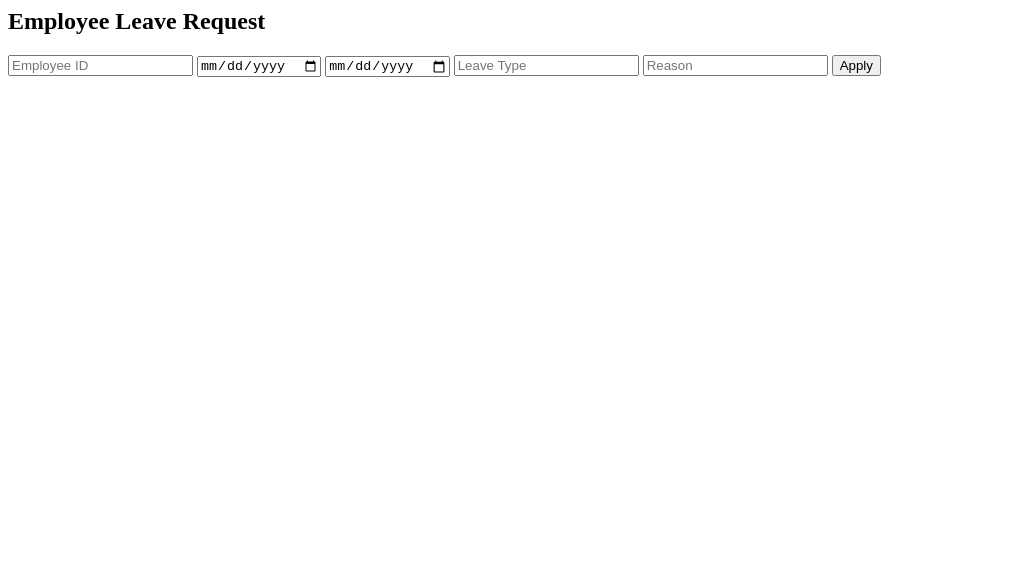
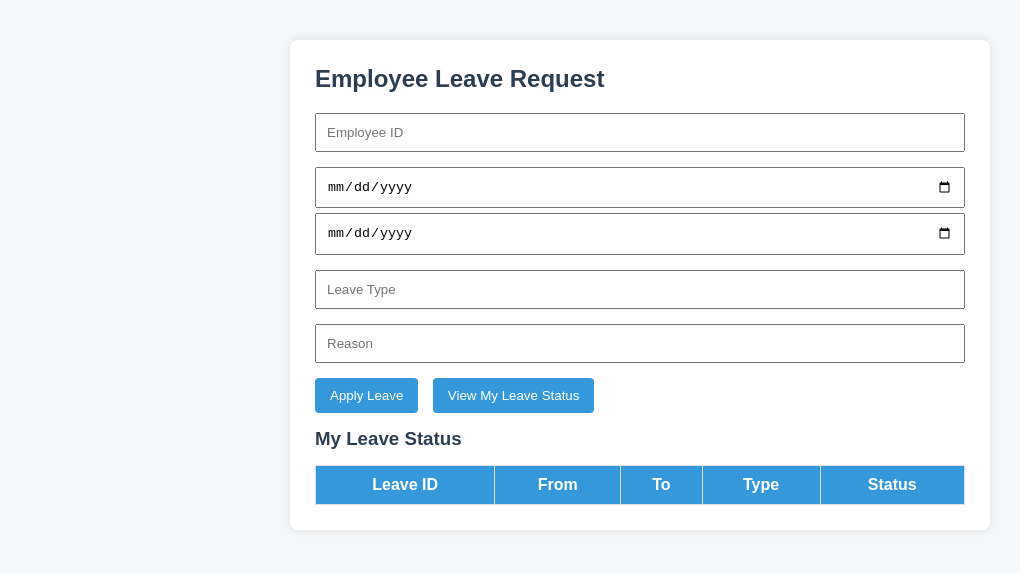
Before and after one commit to aabeethh/hr-management-system, a website: page employee.html in a window 1280 px wide. Shown: the whole page, without its empty margins (0-1020 px from the left). Drawn offline with Linux system fonts and the light colour scheme; no server answers.

Commit message:
after changing apply button

```diff
--- /dev/null
+++ b/employee.css
@@ -0,0 +1,81 @@
+/* RESET */
+* {
+  box-sizing: border-box;
+  margin: 0;
+  padding: 0;
+}
+
+/* PAGE */
+body {
+  font-family: Arial, sans-serif;
+  background: #f4f6f8;
+  padding: 40px;
+}
+
+/* CONTAINER */
+.container {
+  background: white;
+  padding: 25px;
+  max-width: 700px;
+  margin: auto;
+  border-radius: 8px;
+  box-shadow: 0 0 10px rgba(0,0,0,0.1);
+}
+
+/* HEADINGS */
+h2, h3 {
+  margin-bottom: 15px;
+  color: #2c3e50;
+}
+
+/* INPUTS */
+.form-group {
+  margin-bottom: 10px;
+}
+
+input {
+  width: 100%;
+  padding: 10px;
+  margin-top: 5px;
+}
+
+/* BUTTONS */
+.button-group {
+  margin: 15px 0;
+}
+
+button {
+  padding: 10px 15px;
+  margin-right: 10px;
+  background-color: #3498db;
+  color: white;
+  border: none;
+  border-radius: 4px;
+  cursor: pointer;
+}
+
+button:hover {
+  background-color: #2980b9;
+}
+
+/* TABLE */
+table {
+  width: 100%;
+  border-collapse: collapse;
+  margin-top: 15px;
+}
+
+th, td {
+  border: 1px solid #ddd;
+  padding: 10px;
+  text-align: center;
+}
+
+th {
+  background-color: #3498db;
+  color: white;
+}
+
+tr:nth-child(even) {
+  background-color: #f2f2f2;
+}
--- a/employee.html
+++ b/employee.html
@@ -1,10 +1,54 @@
+<!DOCTYPE html>
+<html lang="en">
+<head>
+  <meta charset="UTF-8">
+  <title>Employee Dashboard</title>
+  <link rel="stylesheet" href="employee.css">
+</head>
+<body>
+
+<div class="container">
   <h2>Employee Leave Request</h2>
 
+  <div class="form-group">
     <input id="empId" placeholder="Employee ID">
+  </div>
+
+  <div class="form-group">
     <input type="date" id="from">
     <input type="date" id="to">
+  </div>
+
+  <div class="form-group">
     <input id="type" placeholder="Leave Type">
+  </div>
+
+  <div class="form-group">
     <input id="reason" placeholder="Reason">
-<button onclick="applyLeave()">Apply</button>
+  </div>
+
+  <!-- BUTTONS -->
+  <div class="button-group">
+    <button id="applyBtn" onclick="applyLeave()">Apply Leave</button>
+    <button id="statusBtn" onclick="loadMyLeaves()">View My Leave Status</button>
+  </div>
+
+  <h3>My Leave Status</h3>
+
+  <table>
+    <thead>
+      <tr>
+        <th>Leave ID</th>
+        <th>From</th>
+        <th>To</th>
+        <th>Type</th>
+        <th>Status</th>
+      </tr>
+    </thead>
+    <tbody id="myLeaveTable"></tbody>
+  </table>
+</div>
 
 <script src="script.js"></script>
+</body>
+</html>
--- /dev/null
+++ b/hr.css
@@ -0,0 +1,106 @@
+* {
+  box-sizing: border-box;
+  font-family: Arial, Helvetica, sans-serif;
+}
+
+body {
+  margin: 0;
+  padding: 20px;
+  background: #f4f6f9;
+  color: #333;
+}
+
+/* Page title */
+h2 {
+  text-align: center;
+  color: #2e59d9;
+  margin-bottom: 30px;
+}
+
+/* Section headings */
+h3 {
+  margin-top: 30px;
+  color: #444;
+  border-left: 5px solid #2e59d9;
+  padding-left: 10px;
+}
+
+/* Form section */
+input {
+  padding: 8px;
+  margin: 5px;
+  width: 180px;
+  border-radius: 4px;
+  border: 1px solid #ccc;
+}
+
+input:focus {
+  outline: none;
+  border-color: #2e59d9;
+}
+
+/* Buttons */
+button {
+  padding: 8px 14px;
+  background: #2e59d9;
+  border: none;
+  color: white;
+  border-radius: 4px;
+  cursor: pointer;
+  margin-left: 5px;
+}
+
+button:hover {
+  background: #1c3faa;
+}
+
+/* Tables */
+table {
+  width: 100%;
+  border-collapse: collapse;
+  margin-top: 15px;
+  background: white;
+}
+
+table thead {
+  background: #2e59d9;
+  color: white;
+}
+
+table th,
+table td {
+  padding: 10px;
+  text-align: center;
+  border: 1px solid #ddd;
+}
+
+table tr:nth-child(even) {
+  background: #f2f2f2;
+}
+
+/* Delete button */
+table button {
+  background: #e74a3b;
+  padding: 6px 10px;
+}
+
+table button:hover {
+  background: #c0392b;
+}
+
+/* Leave buttons */
+.approve {
+  background: #1cc88a;
+}
+
+.approve:hover {
+  background: #17a673;
+}
+
+.reject {
+  background: #e74a3b;
+}
+
+.reject:hover {
+  background: #c0392b;
+}
--- /dev/null
+++ b/login.css
@@ -0,0 +1,64 @@
+* {
+  box-sizing: border-box;
+  font-family: Arial, Helvetica, sans-serif;
+}
+
+body {
+  margin: 0;
+  height: 100vh;
+  background: linear-gradient(135deg, #4e73df, #1cc88a);
+  display: flex;
+  justify-content: center;
+  align-items: center;
+}
+
+.login-container {
+  background: #ffffff;
+  padding: 30px;
+  width: 350px;
+  border-radius: 8px;
+  box-shadow: 0 10px 25px rgba(0, 0, 0, 0.2);
+}
+
+.login-container h2 {
+  text-align: center;
+  margin-bottom: 20px;
+  color: #333;
+}
+
+.login-container input {
+  width: 100%;
+  padding: 10px;
+  margin: 10px 0;
+  border-radius: 4px;
+  border: 1px solid #ccc;
+  font-size: 14px;
+}
+
+.login-container input:focus {
+  outline: none;
+  border-color: #4e73df;
+}
+
+.login-container button {
+  width: 100%;
+  padding: 10px;
+  background: #4e73df;
+  border: none;
+  color: white;
+  font-size: 16px;
+  border-radius: 4px;
+  cursor: pointer;
+  margin-top: 15px;
+}
+
+.login-container button:hover {
+  background: #2e59d9;
+}
+
+.login-container p {
+  text-align: center;
+  margin-top: 15px;
+  font-size: 13px;
+  color: #666;
+}
--- a/script.js
+++ b/script.js
@@ -92,23 +92,81 @@ function deleteEmp(id) {
     .then(() => loadEmployees());
 }
 
-/* ================= LEAVE ================= */
+
+
+
+
+/* ================= EMPLOYEE : APPLY LEAVE ================= */
 
 function applyLeave() {
+  const empId = document.getElementById("empId").value;
+  const from = document.getElementById("from").value;
+  const to = document.getElementById("to").value;
+  const type = document.getElementById("type").value;
+  const reason = document.getElementById("reason").value;
+
+  if (!empId || !from || !to || !type || !reason) {
+    alert("Please fill all fields");
+    return;
+  }
+
   fetch("http://localhost:3000/leave", {
     method: "POST",
     headers: { "Content-Type": "application/json" },
     body: JSON.stringify({
-      employee_id: empId.value,
-      from_date: from.value,
-      to_date: to.value,
-      leave_type: type.value,
-      reason: reason.value
+      employee_id: empId,
+      from_date: from,
+      to_date: to,
+      leave_type: type,
+      reason: reason
     })
-  }).then(() => alert("Leave Applied"));
+  })
+    .then(() => {
+      alert("Leave Applied Successfully");
+      loadMyLeaves(); // 🔥 auto-refresh status after apply
+    })
+    .catch(err => console.error(err));
 }
 
-// LOAD leave requests (HR)
+/* ================= EMPLOYEE : VIEW LEAVE STATUS ================= */
+
+function loadMyLeaves() {
+  const empId = document.getElementById("empId").value;
+  const table = document.getElementById("myLeaveTable");
+
+  if (!empId) {
+    alert("Please enter Employee ID");
+    return;
+  }
+
+  fetch(`http://localhost:3000/leave/employee/${empId}`)
+    .then(res => res.json())
+    .then(data => {
+      table.innerHTML = "";
+
+      if (data.length === 0) {
+        table.innerHTML =
+          "<tr><td colspan='5'>No leave records found</td></tr>";
+        return;
+      }
+
+      data.forEach(l => {
+        table.innerHTML += `
+          <tr>
+            <td>${l.leave_id}</td>
+            <td>${new Date(l.from_date).toLocaleDateString()}</td>
+            <td>${new Date(l.to_date).toLocaleDateString()}</td>
+            <td>${l.leave_type}</td>
+            <td>${l.status}</td>
+          </tr>
+        `;
+      });
+    })
+    .catch(err => {
+      console.error(err);
+      alert("Failed to load leave status");
+    });
+}
 function loadLeaves() {
   fetch("http://localhost:3000/leave")
     .then(res => res.json())
@@ -118,13 +176,19 @@ function loadLeaves() {
 
       leaveTable.innerHTML = "";
 
+      if (data.length === 0) {
+        leaveTable.innerHTML =
+          "<tr><td colspan='6'>No leave requests</td></tr>";
+        return;
+      }
+
       data.forEach(l => {
         leaveTable.innerHTML += `
           <tr>
             <td>${l.leave_id}</td>
             <td>${l.employee_id}</td>
-            <td>${l.from_date}</td>
-            <td>${l.to_date}</td>
+            <td>${new Date(l.from_date).toLocaleDateString()}</td>
+            <td>${new Date(l.to_date).toLocaleDateString()}</td>
             <td>${l.status}</td>
             <td>
               <button onclick="updateLeave(${l.leave_id}, 'Approved')">Approve</button>
@@ -133,7 +197,43 @@ function loadLeaves() {
           </tr>
         `;
       });
-    });
+    })
+    .catch(err => console.error(err));
+}
+/* ================= LEAVE (HR) ================= */
+
+function loadLeaves() {
+  fetch("http://localhost:3000/leave")
+    .then(res => res.json())
+    .then(data => {
+      const leaveTable = document.getElementById("leaveTable");
+      if (!leaveTable) return;
+
+      leaveTable.innerHTML = "";
+
+      if (data.length === 0) {
+        leaveTable.innerHTML =
+          "<tr><td colspan='6'>No leave requests</td></tr>";
+        return;
+      }
+
+      data.forEach(l => {
+        leaveTable.innerHTML += `
+          <tr>
+            <td>${l.leave_id}</td>
+            <td>${l.employee_id}</td>
+            <td>${new Date(l.from_date).toLocaleDateString()}</td>
+            <td>${new Date(l.to_date).toLocaleDateString()}</td>
+            <td>${l.status}</td>
+            <td>
+              <button onclick="updateLeave(${l.leave_id}, 'Approved')">Approve</button>
+              <button onclick="updateLeave(${l.leave_id}, 'Rejected')">Reject</button>
+            </td>
+          </tr>
+        `;
+      });
+    })
+    .catch(err => console.error("Load leaves error:", err));
 }
 
 function updateLeave(id, status) {
@@ -141,11 +241,21 @@ function updateLeave(id, status) {
     method: "PUT",
     headers: { "Content-Type": "application/json" },
     body: JSON.stringify({ status })
-  }).then(() => loadLeaves());
+  })
+    .then(res => res.json())
+    .then(() => {
+      alert(`Leave ${status}`);
+      loadLeaves(); // 🔥 refresh table
+    })
+    .catch(err => console.error("Update leave error:", err));
 }
 
-/* ================= AUTO LOAD ================= */
+
 document.addEventListener("DOMContentLoaded", () => {
-  loadEmployees();
-  loadLeaves();
+  if (document.getElementById("empTable")) {
+    loadEmployees();
+  }
+  if (document.getElementById("leaveTable")) {
+    loadLeaves();
+  }
 });
```
Also changed, not shown: hr.html (+2 -0 lines), login.html (+18 -1 lines), server.js (+39 -44 lines). Lines whose indentation alone changed are shown as unchanged.
